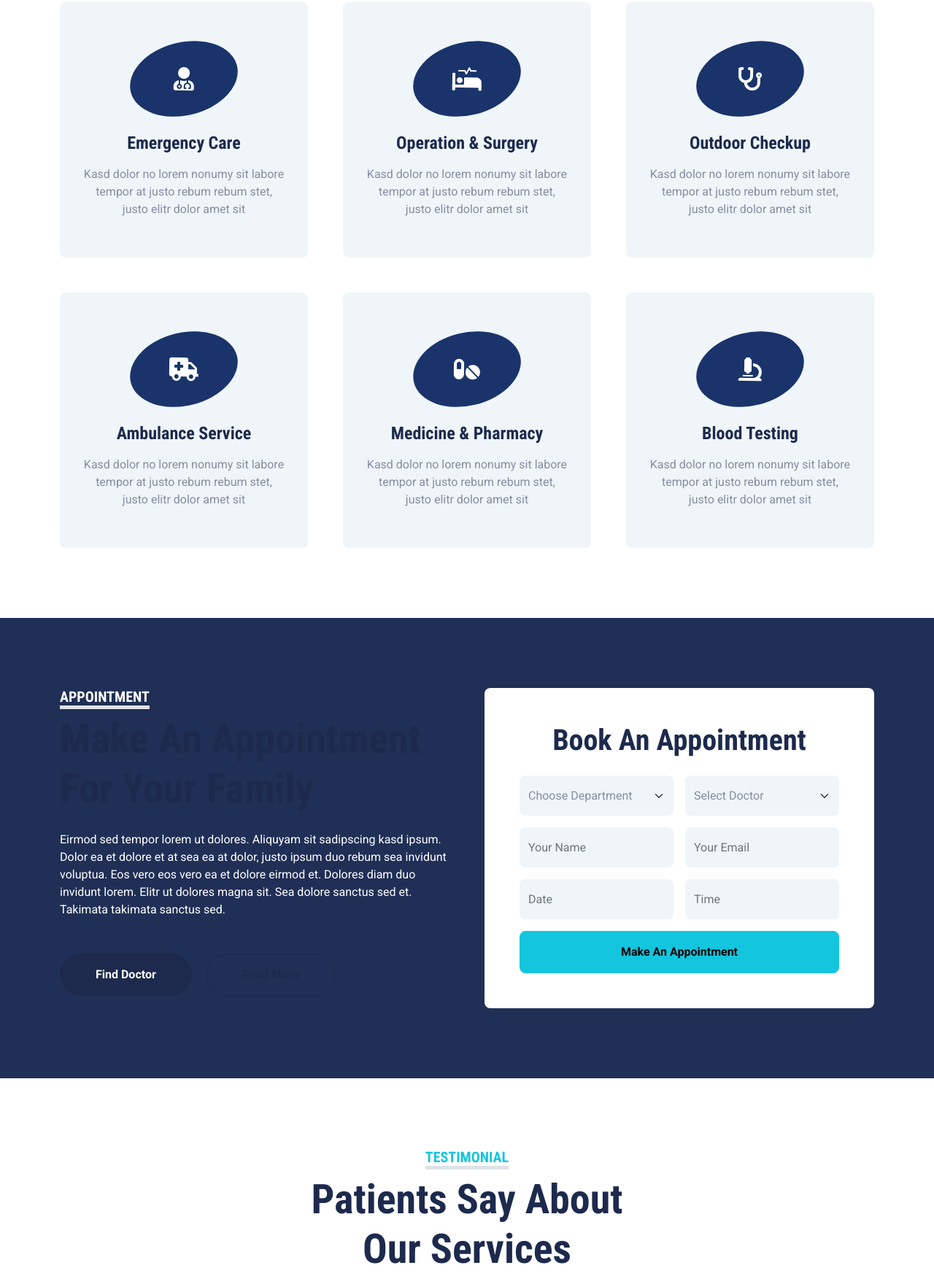
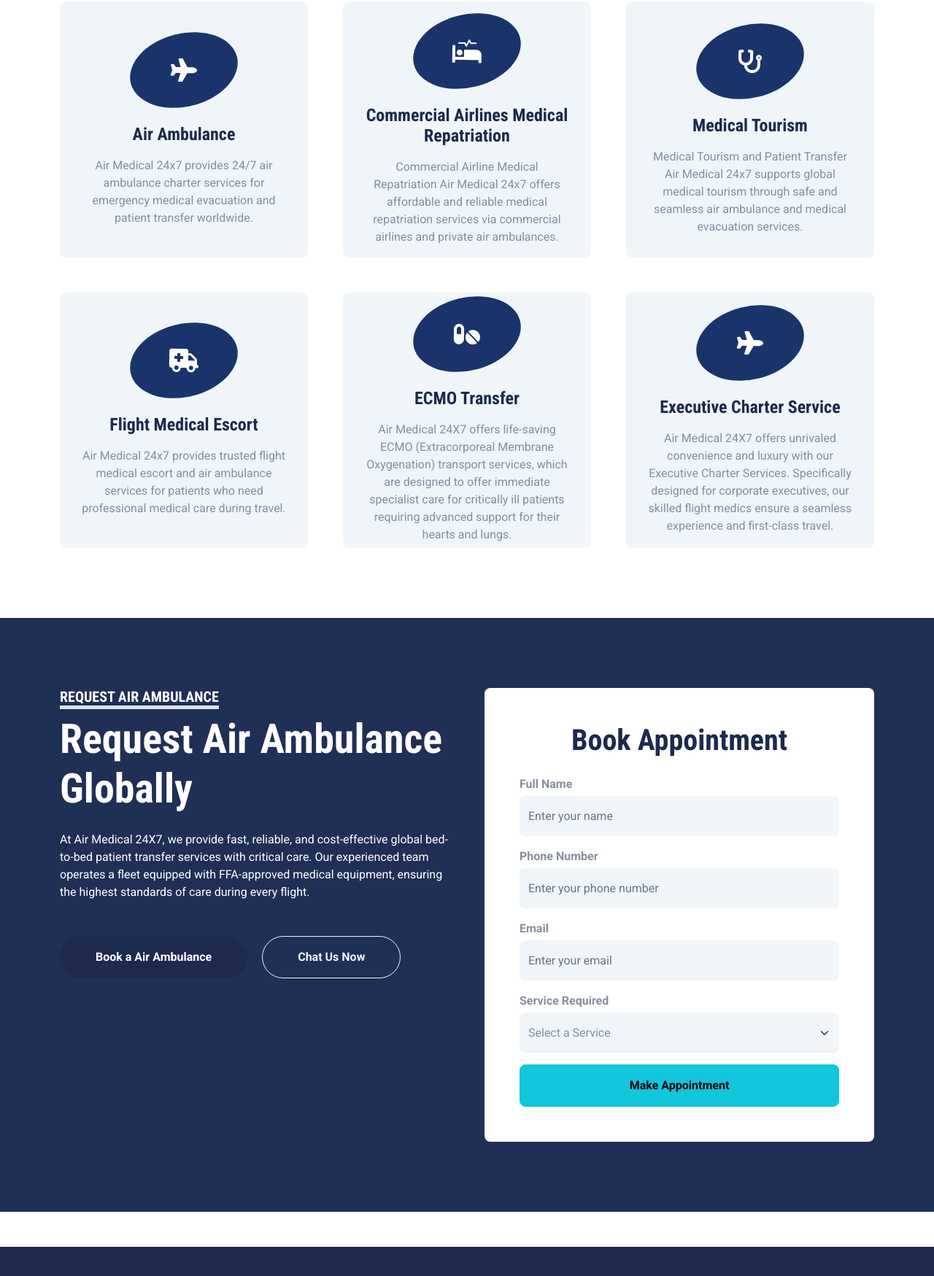
Before and after one commit to jeetchaurasia26/my_website, a plain HTML site: page service.html in a window 1280 px wide. Shown: the part 392-2141 px from the top of the page at 73% size. Drawn offline with nearby package versions, Linux system fonts and the light colour scheme.

Commit message:
Resolved merge conflict

```diff
--- a/service.html
+++ b/service.html
@@ -115,18 +115,18 @@
         <div class="container">
             <div class="text-center mx-auto mb-5" style="max-width: 500px;">
                 <h5 class="d-inline-block text-primary text-uppercase border-bottom border-5">Services</h5>
-                <h1 class="display-4">Excellent Medical Services</h1>
+                <h1 class="display-4">Excellent Medical Evacuation Services</h1>
             </div>
             <div class="row g-5">
                 <div class="col-lg-4 col-md-6">
                     <div
                         class="service-item bg-light rounded d-flex flex-column align-items-center justify-content-center text-center">
                         <div class="service-icon mb-4">
-                            <i class="fa fa-2x fa-user-md text-white"></i>
+                            <i class="fa fa-2x fa-plane text-white"></i>
                         </div>
-                        <h4 class="mb-3">Emergency Care</h4>
-                        <p class="m-0">Kasd dolor no lorem nonumy sit labore tempor at justo rebum rebum stet, justo
-                            elitr dolor amet sit</p>
+                        <h4 class="mb-3">Air Ambulance</h4>
+                        <p class="m-0">Air Medical 24x7 provides 24/7 air ambulance charter services for emergency medical evacuation and
+                    patient transfer worldwide.</p>
                         <a class="btn btn-lg btn-primary rounded-pill" href="#!">
                             <i class="bi bi-arrow-right"></i>
                         </a>
@@ -138,9 +138,9 @@
                         <div class="service-icon mb-4">
                             <i class="fa fa-2x fa-procedures text-white"></i>
                         </div>
-                        <h4 class="mb-3">Operation & Surgery</h4>
-                        <p class="m-0">Kasd dolor no lorem nonumy sit labore tempor at justo rebum rebum stet, justo
-                            elitr dolor amet sit</p>
+                        <h4 class="mb-3">Commercial Airlines Medical Repatriation</h4>
+                        <p class="m-0">Commercial Airline Medical Repatriation Air Medical 24x7 offers affordable and reliable medical
+                    repatriation services via commercial airlines and private air ambulances.</p>
                         <a class="btn btn-lg btn-primary rounded-pill" href="#!">
                             <i class="bi bi-arrow-right"></i>
                         </a>
@@ -152,9 +152,10 @@
                         <div class="service-icon mb-4">
                             <i class="fa fa-2x fa-stethoscope text-white"></i>
                         </div>
-                        <h4 class="mb-3">Outdoor Checkup</h4>
-                        <p class="m-0">Kasd dolor no lorem nonumy sit labore tempor at justo rebum rebum stet, justo
-                            elitr dolor amet sit</p>
+                        <h4 class="mb-3">Medical Tourism</h4>
+                        <p class="m-0">Medical Tourism and Patient Transfer
+                    Air Medical 24x7 supports global medical tourism through safe and seamless air ambulance and medical
+                    evacuation services.</p>
                         <a class="btn btn-lg btn-primary rounded-pill" href="#!">
                             <i class="bi bi-arrow-right"></i>
                         </a>
@@ -166,9 +167,9 @@
                         <div class="service-icon mb-4">
                             <i class="fa fa-2x fa-ambulance text-white"></i>
                         </div>
-                        <h4 class="mb-3">Ambulance Service</h4>
-                        <p class="m-0">Kasd dolor no lorem nonumy sit labore tempor at justo rebum rebum stet, justo
-                            elitr dolor amet sit</p>
+                        <h4 class="mb-3">Flight Medical Escort</h4>
+                        <p class="m-0">Air Medical 24x7 provides trusted flight medical escort and air ambulance services for patients who
+                    need professional medical care during travel.</p>
                         <a class="btn btn-lg btn-primary rounded-pill" href="#!">
                             <i class="bi bi-arrow-right"></i>
                         </a>
@@ -180,9 +181,10 @@
                         <div class="service-icon mb-4">
                             <i class="fa fa-2x fa-pills text-white"></i>
                         </div>
-                        <h4 class="mb-3">Medicine & Pharmacy</h4>
-                        <p class="m-0">Kasd dolor no lorem nonumy sit labore tempor at justo rebum rebum stet, justo
-                            elitr dolor amet sit</p>
+                        <h4 class="mb-3">ECMO Transfer</h4>
+                        <p class="m-0">Air Medical 24X7 offers life-saving ECMO (Extracorporeal Membrane Oxygenation) transport services,
+                    which are designed to offer immediate specialist care for critically ill patients requiring advanced
+                    support for their hearts and lungs.</p>
                         <a class="btn btn-lg btn-primary rounded-pill" href="#!">
                             <i class="bi bi-arrow-right"></i>
                         </a>
@@ -192,11 +194,12 @@
                     <div
                         class="service-item bg-light rounded d-flex flex-column align-items-center justify-content-center text-center">
                         <div class="service-icon mb-4">
-                            <i class="fa fa-2x fa-microscope text-white"></i>
+                        <i class="fa fa-2x fa-plane text-white"></i>
                         </div>
-                        <h4 class="mb-3">Blood Testing</h4>
-                        <p class="m-0">Kasd dolor no lorem nonumy sit labore tempor at justo rebum rebum stet, justo
-                            elitr dolor amet sit</p>
+                        <h4 class="mb-3">Executive Charter Service</h4>
+                        <p class="m-0">Air Medical 24X7 offers unrivaled convenience and luxury with our Executive Charter Services.
+                    Specifically designed for corporate executives, our skilled flight medics ensure a seamless
+                    experience and first-class travel.</p>
                         <a class="btn btn-lg btn-primary rounded-pill" href="#!">
                             <i class="bi bi-arrow-right"></i>
                         </a>
@@ -212,136 +215,117 @@
 <div class="container-fluid bg-primary my-5 py-5">
   <div class="container py-5">
     <div class="row gx-5">
+      <!-- Left Section Content (unchanged) -->
       <div class="col-lg-6 mb-5 mb-lg-0">
         <div class="mb-4">
-                        <h5 class="d-inline-block text-white text-uppercase border-bottom border-5">Appointment</h5>
-                        <h1 class="display-4">Make An Appointment For Your Family</h1>
+          <h5 class="d-inline-block text-white text-uppercase border-bottom border-5">Request Air Ambulance</h5>
+          <h1 class="display-4 text-white">Request Air Ambulance Globally</h1>
         </div>
-                    <p class="text-white mb-5">Eirmod sed tempor lorem ut dolores. Aliquyam sit sadipscing kasd ipsum.
-                        Dolor ea et dolore et at sea ea at dolor, justo ipsum duo rebum sea invidunt voluptua. Eos vero
-                        eos vero ea et dolore eirmod et. Dolores diam duo invidunt lorem. Elitr ut dolores magna sit.
-                        Sea dolore sanctus sed et. Takimata takimata sanctus sed.</p>
-                    <a class="btn btn-dark rounded-pill py-3 px-5 me-3" href="#!">Find Doctor</a>
-                    <a class="btn btn-outline-dark rounded-pill py-3 px-5" href="#!">Read More</a>
+        <p class="text-white mb-5">
+          At Air Medical 24X7, we provide fast, reliable, and cost-effective global bed-to-bed patient transfer
+          services with critical care. Our experienced team operates a fleet equipped with FFA-approved medical
+          equipment, ensuring the highest standards of care during every flight.</p>
+        <a class="btn btn-dark rounded-pill py-3 px-5 me-3" href="#!">Book a Air Ambulance</a>
+        <a class="btn btn-outline-light rounded-pill py-3 px-5" href="#!">Chat Us Now</a>
       </div>
+
+      <!-- Right Section - New Form -->
       <div class="col-lg-6">
         <div class="bg-white text-center rounded p-5">
-                        <h1 class="mb-4">Book An Appointment</h1>
-                        <form>
-                            <div class="row g-3">
-                                <div class="col-12 col-sm-6">
-                                    <select class="form-select bg-light border-0" style="height: 55px;">
-                                        <option selected>Choose Department</option>
-                                        <option value="1">Department 1</option>
-                                        <option value="2">Department 2</option>
-                                        <option value="3">Department 3</option>
+          <h1 class="mb-4">Book Appointment</h1>
+
+          <form id="quoteForm">
+
+            <div class="row g-3 text-start">
+
+              <!-- Full Name -->
+              <div class="col-12 col-sm-12">
+                <label class="fw-bold mb-1">Full Name</label>
+                <input type="text" id="name" name="name" class="form-control bg-light border-0"
+                  placeholder="Enter your name" required pattern="[A-Za-z ]+" style="height:55px">
+              </div>
+
+              <!-- Phone -->
+              <div class="col-12 col-sm-12">
+                <label class="fw-bold mb-1">Phone Number</label>
+                <input type="tel" id="phone" name="phone" class="form-control bg-light border-0"
+                  placeholder="Enter your phone number" required style="height:55px">
+              </div>
+
+              <!-- Email -->
+              <div class="col-12 col-sm-12">
+                <label class="fw-bold mb-1">Email</label>
+                <input type="email" id="email" name="email" class="form-control bg-light border-0"
+                  placeholder="Enter your email" required style="height:55px">
+              </div>
+
+              <!-- Services -->
+              <div class="col-12 col-sm-12">
+                <label class="fw-bold mb-1">Service Required</label>
+                <select id="service" name="service" class="form-select bg-light border-0" required style="height:55px">
+                  <option value="">Select a Service</option>
+                  <option>Air Ambulance</option>
+                  <option>Commercial Flight Stretcher Service</option>
+                  <option>Flight Medical escort</option>
+                  <option>Medical Tourism</option>
+                  <option>Flight Wheelchair Services</option>
+                  <option>Private Medical Charter Jet</option>
+                  <option>Medical Travel Assistance</option>
+                  <option>Organ Transplant Assistance</option>
+                  <option>Overseas Medical Tourism</option>
+                  <option>ECMO Transfer Services</option>
+                  <option>Home Health Care</option>
                 </select>
               </div>
-                                <div class="col-12 col-sm-6">
-                                    <select class="form-select bg-light border-0" style="height: 55px;">
-                                        <option selected>Select Doctor</option>
-                                        <option value="1">Doctor 1</option>
-                                        <option value="2">Doctor 2</option>
-                                        <option value="3">Doctor 3</option>
-                                    </select>
+
+              <div class="col-12">
+                <button class="btn btn-primary w-100 py-3" type="submit">Make Appointment</button>
               </div>
-                                <div class="col-12 col-sm-6">
-                                    <input type="text" class="form-control bg-light border-0" placeholder="Your Name"
-                                        style="height: 55px;">
-                                </div>
-                                <div class="col-12 col-sm-6">
-                                    <input type="email" class="form-control bg-light border-0" placeholder="Your Email"
-                                        style="height: 55px;">
-                                </div>
-                                <div class="col-12 col-sm-6">
-                                    <div class="date" id="date" data-target-input="nearest">
-                                        <input type="text" class="form-control bg-light border-0 datetimepicker-input"
-                                            placeholder="Date" data-target="#date" data-toggle="datetimepicker"
-                                            style="height: 55px;">
-                                    </div>
-                                </div>
-                                <div class="col-12 col-sm-6">
-                                    <div class="time" id="time" data-target-input="nearest">
-                                        <input type="text" class="form-control bg-light border-0 datetimepicker-input"
-                                            placeholder="Time" data-target="#time" data-toggle="datetimepicker"
-                                            style="height: 55px;">
-                                    </div>
-                                </div>
-                                <div class="col-12">
-                                    <button class="btn btn-primary w-100 py-3" type="submit">Make An
-                                        Appointment</button>
-                                </div>
+
             </div>
           </form>
         </div>
       </div>
+
     </div>
   </div>
 </div>
+
+<script src="https://cdn.jsdelivr.net/npm/@supabase/supabase-js@2"></script>
+
+<script>
+  const SUPABASE_URL = "https://hoeflgkuogjoswflnhwu.supabase.co";
+  const SUPABASE_ANON_KEY = "eyJhbGciOiJIUzI1NiIsInR5cCI6IkpXVCJ9.eyJpc3MiOiJzdXBhYmFzZSIsInJlZiI6ImhvZWZsZ2t1b2dqb3N3ZmxuaHd1Iiwicm9sZSI6ImFub24iLCJpYXQiOjE3NjM5NTYwNDYsImV4cCI6MjA3OTUzMjA0Nn0.3DVgzsdpa4C5TYHU6QBNrvOq4K9QKx-HqZ3onHwDi4k";
+
+  // Initialize Supabase client
+  const client = supabase.createClient(SUPABASE_URL, SUPABASE_ANON_KEY);
+
+  document.getElementById("quoteForm").addEventListener("submit", async (event) => {
+    event.preventDefault();
+
+    const payload = {
+      name: document.getElementById("name").value,
+      number: document.getElementById("phone").value,
+      email: document.getElementById("email").value,
+      service: document.getElementById("service").value,
+      country_code: "+91"
+    };
+
+    const { error } = await client.from("contact_form").insert(payload);
+
+    if (error) {
+      console.error(error);
+      alert("❌ Something went wrong! Check console.");
+    } else {
+      alert("✅ Successfully submitted!");
+      document.getElementById("quoteForm").reset();
+    }
+  });
+</script>
+
 <!-- Appointment End -->
 
 
-    <!-- Testimonial Start -->
-    <div class="container-fluid py-5">
-        <div class="container">
-            <div class="text-center mx-auto mb-5" style="max-width: 500px;">
-                <h5 class="d-inline-block text-primary text-uppercase border-bottom border-5">Testimonial</h5>
-                <h1 class="display-4">Patients Say About Our Services</h1>
-            </div>
-            <div class="row justify-content-center">
-                <div class="col-lg-8">
-                    <div class="owl-carousel testimonial-carousel">
-                        <div class="testimonial-item text-center">
-                            <div class="position-relative mb-5">
-                                <img class="img-fluid rounded-circle mx-auto" src="img/testimonial-1.jpg" alt="">
-                                <div class="position-absolute top-100 start-50 translate-middle d-flex align-items-center justify-content-center bg-white rounded-circle"
-                                    style="width: 60px; height: 60px;">
-                                    <i class="fa fa-quote-left fa-2x text-primary"></i>
-                                </div>
-                            </div>
-                            <p class="fs-4 fw-normal">Dolores sed duo clita tempor justo dolor et stet lorem kasd labore
-                                dolore lorem ipsum. At lorem lorem magna ut et, nonumy et labore et tempor diam tempor
-                                erat. Erat dolor rebum sit ipsum.</p>
-                            <hr class="w-25 mx-auto">
-                            <h3>Patient Name</h3>
-                            <h6 class="fw-normal text-primary mb-3">Profession</h6>
-                        </div>
-                        <div class="testimonial-item text-center">
-                            <div class="position-relative mb-5">
-                                <img class="img-fluid rounded-circle mx-auto" src="img/testimonial-2.jpg" alt="">
-                                <div class="position-absolute top-100 start-50 translate-middle d-flex align-items-center justify-content-center bg-white rounded-circle"
-                                    style="width: 60px; height: 60px;">
-                                    <i class="fa fa-quote-left fa-2x text-primary"></i>
-                                </div>
-                            </div>
-                            <p class="fs-4 fw-normal">Dolores sed duo clita tempor justo dolor et stet lorem kasd labore
-                                dolore lorem ipsum. At lorem lorem magna ut et, nonumy et labore et tempor diam tempor
-                                erat. Erat dolor rebum sit ipsum.</p>
-                            <hr class="w-25 mx-auto">
-                            <h3>Patient Name</h3>
-                            <h6 class="fw-normal text-primary mb-3">Profession</h6>
-                        </div>
-                        <div class="testimonial-item text-center">
-                            <div class="position-relative mb-5">
-                                <img class="img-fluid rounded-circle mx-auto" src="img/testimonial-3.jpg" alt="">
-                                <div class="position-absolute top-100 start-50 translate-middle d-flex align-items-center justify-content-center bg-white rounded-circle"
-                                    style="width: 60px; height: 60px;">
-                                    <i class="fa fa-quote-left fa-2x text-primary"></i>
-                                </div>
-                            </div>
-                            <p class="fs-4 fw-normal">Dolores sed duo clita tempor justo dolor et stet lorem kasd labore
-                                dolore lorem ipsum. At lorem lorem magna ut et, nonumy et labore et tempor diam tempor
-                                erat. Erat dolor rebum sit ipsum.</p>
-                            <hr class="w-25 mx-auto">
-                            <h3>Patient Name</h3>
-                            <h6 class="fw-normal text-primary mb-3">Profession</h6>
-                        </div>
-                    </div>
-                </div>
-            </div>
-        </div>
-    </div>
-    <!-- Testimonial End -->
 
 
     <!-- Footer Start -->
```
Lines whose indentation alone changed are shown as unchanged.
